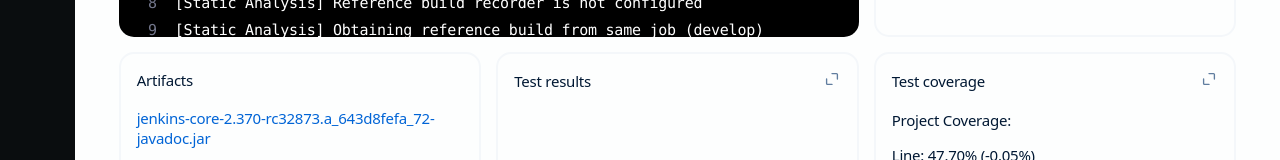
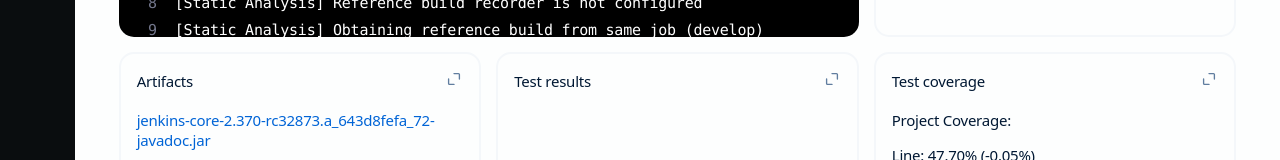
Before and after one commit to jenkinsci/jenkins-prototype, a React (Create React App) app: page /project/build/373 in a window 1280 px wide. Shown: the part 520-680 px from the top of the page. Built offline with nearby package versions, Linux system fonts and the light colour scheme; some icons are missing.

Commit message:
Update Build.jsx

```diff
--- a/src/pages/Build.jsx
+++ b/src/pages/Build.jsx
@@ -128,7 +128,7 @@ function Build() {
             Took 3 min 2 sec
           </p>
         </Card>
-        <Card title={"Artifacts"}>
+        <Card title={"Artifacts"} expandable={true} expandableLink={"artifacts"}>
           <a className={"jenkins-link"} style={{display: "flex", marginBottom: "1rem"}}>jenkins-core-2.370-rc32873.a_643d8fefa_72-javadoc.jar</a>
           <a className={"jenkins-link"} style={{display: "flex", marginBottom: "1rem"}}>jenkins-core-2.370-rc32873.a_643d8fefa_72-sources.jar</a>
           <a className={"jenkins-link"} style={{display: "flex", marginBottom: "1rem"}}>jenkins-core-2.370-rc32873.a_643d8fefa_72.jar</a>
```
